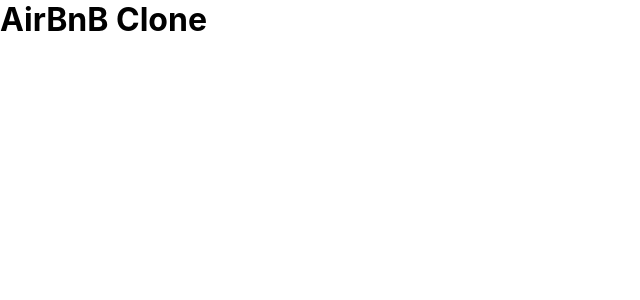
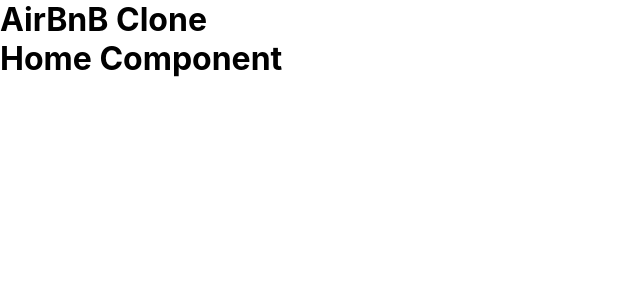
Before and after one commit to hillhousedev/my-airbnb-clone-reactfirebase, a React (Create React App) app: page / in a window 1280 px wide. Shown: the top 300 px of the page, without its empty margins (0-640 px from the left). Built offline with nearby package versions, Linux system fonts and the light colour scheme.

Commit message:
Added Header component

```diff
--- a/src/App.js
+++ b/src/App.js
@@ -1,10 +1,15 @@
 import React from 'react';
 import './App.css';
+import Home from "./Home";
+
 
 function App() {
   return (
     <div className="app">
       <h1>AirBnB Clone</h1>
+
+      <Home />
+
     </div>
   );
 }
--- a/src/Home.js
+++ b/src/Home.js
@@ -0,0 +1,12 @@
+import React from 'react'
+import './Home.css';
+
+function Home() {
+    return (
+        <div className="home">
+            <h1>Home Component</h1>
+        </div>
+    )
+}
+
+export default Home
```
Also changed, not shown: src/Header.js (added, +12 -0 lines), src/Header.css (added), 1 other file (tests, documents, lock files or other folders).
